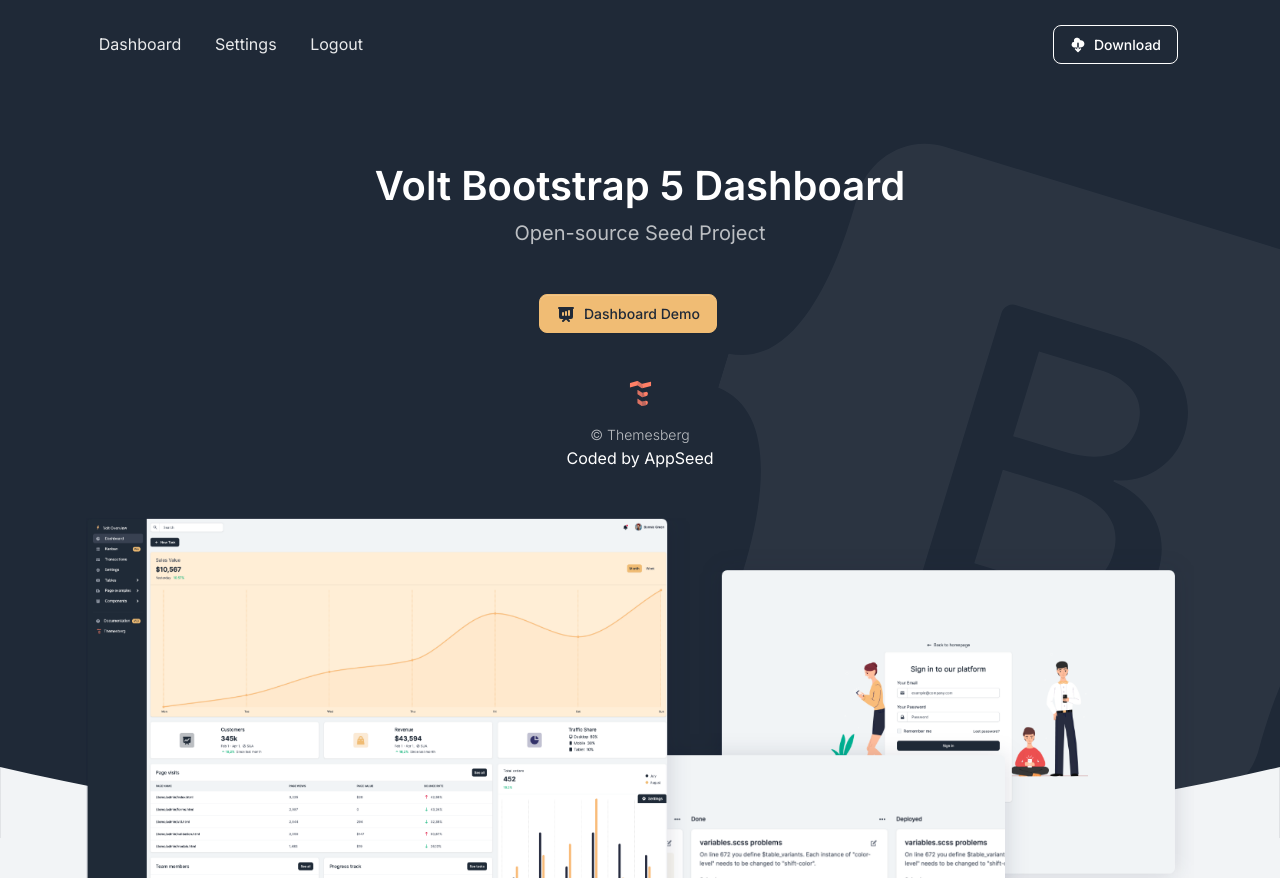
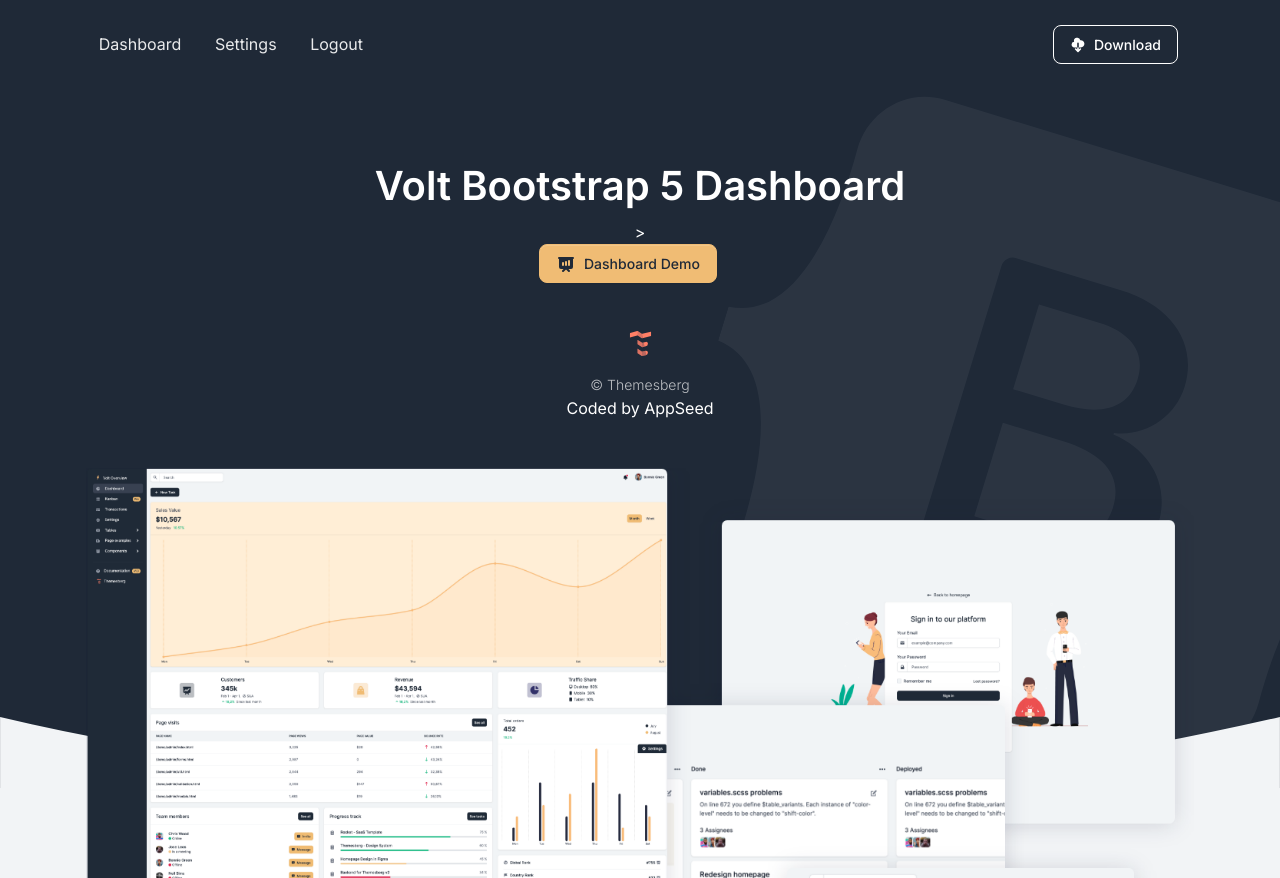
Before and after one commit to drjgouveia/furgo_backend, a Django app: template apps/templates/home/index.html in a window 1280 px wide. Shown: the top 878 px of the page. Run offline with Django 3.2, Linux system fonts and the light colour scheme; the template is opened without the code that fills it, so the values that code supplies are empty; some libraries are stand-ins or nearby versions.

Commit message:
Removed useless data

```diff
--- a/apps/templates/accounts/login.html
+++ b/apps/templates/accounts/login.html
@@ -10,9 +10,6 @@
     <main>
         <section class="vh-lg-100 mt-5 mt-lg-0 bg-soft d-flex align-items-center">
             <div class="container">
-                <p class="text-center">
-                    Open-source Django Dashboard
-                </p>
                 <div class="row justify-content-center form-bg-image" data-background-lg="/static/assets/img/illustrations/signin.svg">
                     <div class="col-12 d-flex align-items-center justify-content-center">
                         <div class="bg-white shadow border-0 rounded border-light p-4 p-lg-5 w-100 fmxw-500">
--- a/apps/templates/home/index.html
+++ b/apps/templates/home/index.html
@@ -124,10 +124,7 @@
                         <div class="bootstrap-big-icon d-none d-lg-block">
                             <svg xmlns="http://www.w3.org/2000/svg" width="700" height="622" class="d-block my-1" viewBox="0 0 118 94" role="img"><title>Bootstrap</title><path fill-rule="evenodd" clip-rule="evenodd" d="M24.509 0c-6.733 0-11.715 5.893-11.492 12.284.214 6.14-.064 14.092-2.066 20.577C8.943 39.365 5.547 43.485 0 44.014v5.972c5.547.529 8.943 4.649 10.951 11.153 2.002 6.485 2.28 14.437 2.066 20.577C12.794 88.106 17.776 94 24.51 94H93.5c6.733 0 11.714-5.893 11.491-12.284-.214-6.14.064-14.092 2.066-20.577 2.009-6.504 5.396-10.624 10.943-11.153v-5.972c-5.547-.529-8.934-4.649-10.943-11.153-2.002-6.484-2.28-14.437-2.066-20.577C105.214 5.894 100.233 0 93.5 0H24.508zM80 57.863C80 66.663 73.436 72 62.543 72H44a2 2 0 01-2-2V24a2 2 0 012-2h18.437c9.083 0 15.044 4.92 15.044 12.474 0 5.302-4.01 10.049-9.119 10.88v.277C75.317 46.394 80 51.21 80 57.863zM60.521 28.34H49.948v14.934h8.905c6.884 0 10.68-2.772 10.68-7.727 0-4.643-3.264-7.207-9.012-7.207zM49.948 49.2v16.458H60.91c7.167 0 10.964-2.876 10.964-8.281 0-5.406-3.903-8.178-11.425-8.178H49.948z" fill="currentColor"></path></svg>
                         </div>
-                        <h1 class="fw-bolder">Volt Bootstrap 5 Dashboard</h1>
-                        <h2 class="lead fw-normal text-muted mb-5">
-                            Open-source Seed Project
-                        </h2>
+                        <h1 class="fw-bolder">Volt Bootstrap 5 Dashboard</h1>>
                         <!-- Button Modal -->
                         <div class="d-flex align-items-center justify-content-center mb-5">
                             <a href="/dashboard.html" class="btn btn-secondary d-inline-flex align-items-center me-4">
@@ -592,8 +589,6 @@
             <div class="container">
                 <div class="row">
                     <div class="col-12 col-lg-8">
-                        <h2 class="h1 fw-bold mb-3">Open source</h2>
-                        <p class="lead mb-4">Volt is an open source project under the MIT License.</p>
                         <div class="d-flex align-items-center">
                             <a href="https://appseed.us/admin-dashboards/django-dashboard-volt" target="_blank" class="btn btn-gray-800 me-4">
                                 See Product
```
